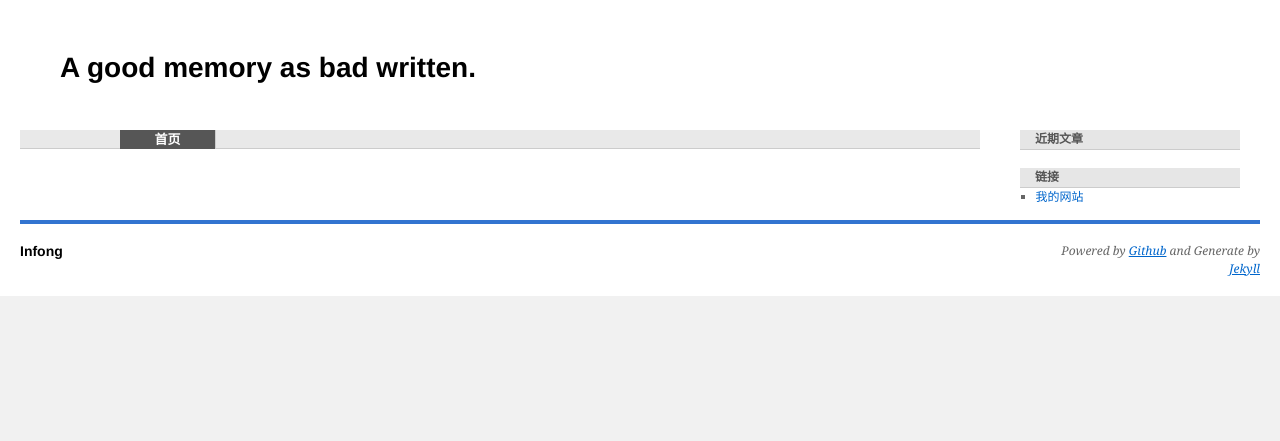
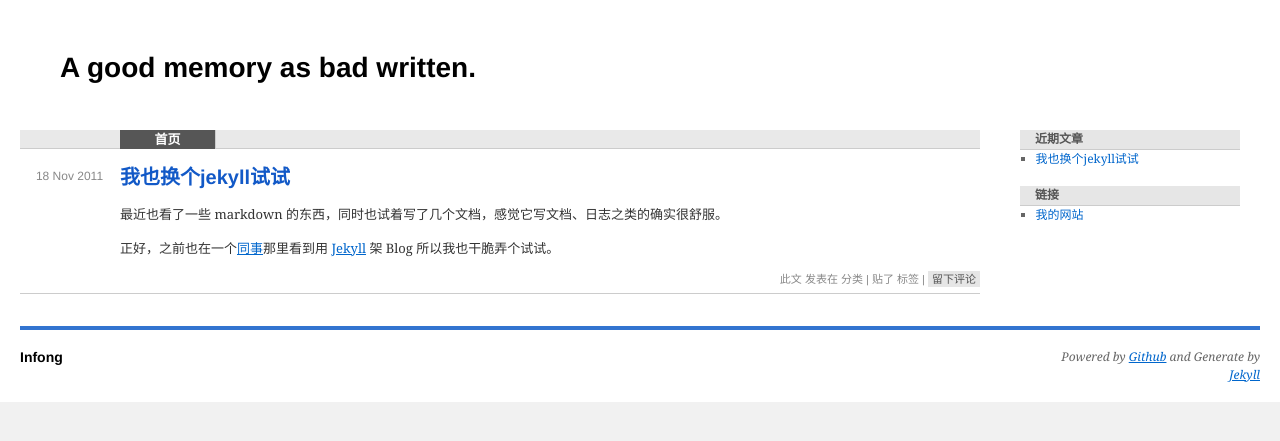
Before and after one commit to infong/jekyll_blog, a Jekyll site: the page built from index.html, in a window 1280 px wide. Shown: the top 441 px of the page. Built offline with Jekyll 4.4.1, drawn with Linux system fonts in a browser that asks for light colours.

Commit message:
写一个文章

```diff
--- a/_config.yml
+++ b/_config.yml
@@ -9,11 +9,11 @@ email: clarelyf@gmail.com
 # feedburner:
 #   id: feedburnerid
 
-#google_analytics:
-#  account:
+google_analytics:
+  account: UA-24623558-3
 
 github:
   username: infong
 
-#disqus:
-#   id: keeprolling
+disqus:
+   id: infong
--- /dev/null
+++ b/_posts/2011-11-18-我也换个Jekyll试试.md
@@ -0,0 +1,6 @@
+最近也看了一些 markdown 的东西，同时也试着写了几个文档，感觉它写文档、日志之类的确实很舒服。
+
+正好，之前也在一个[同事][yesmeck]那里看到用 [Jekyll][jekyll] 架 Blog 所以我也干脆弄个试试。
+
+[yesmeck]:http://blog.yesmeck.com/ "yesmeck"
+[jekyll]:https://github.com/mojombo/jekyll
```
